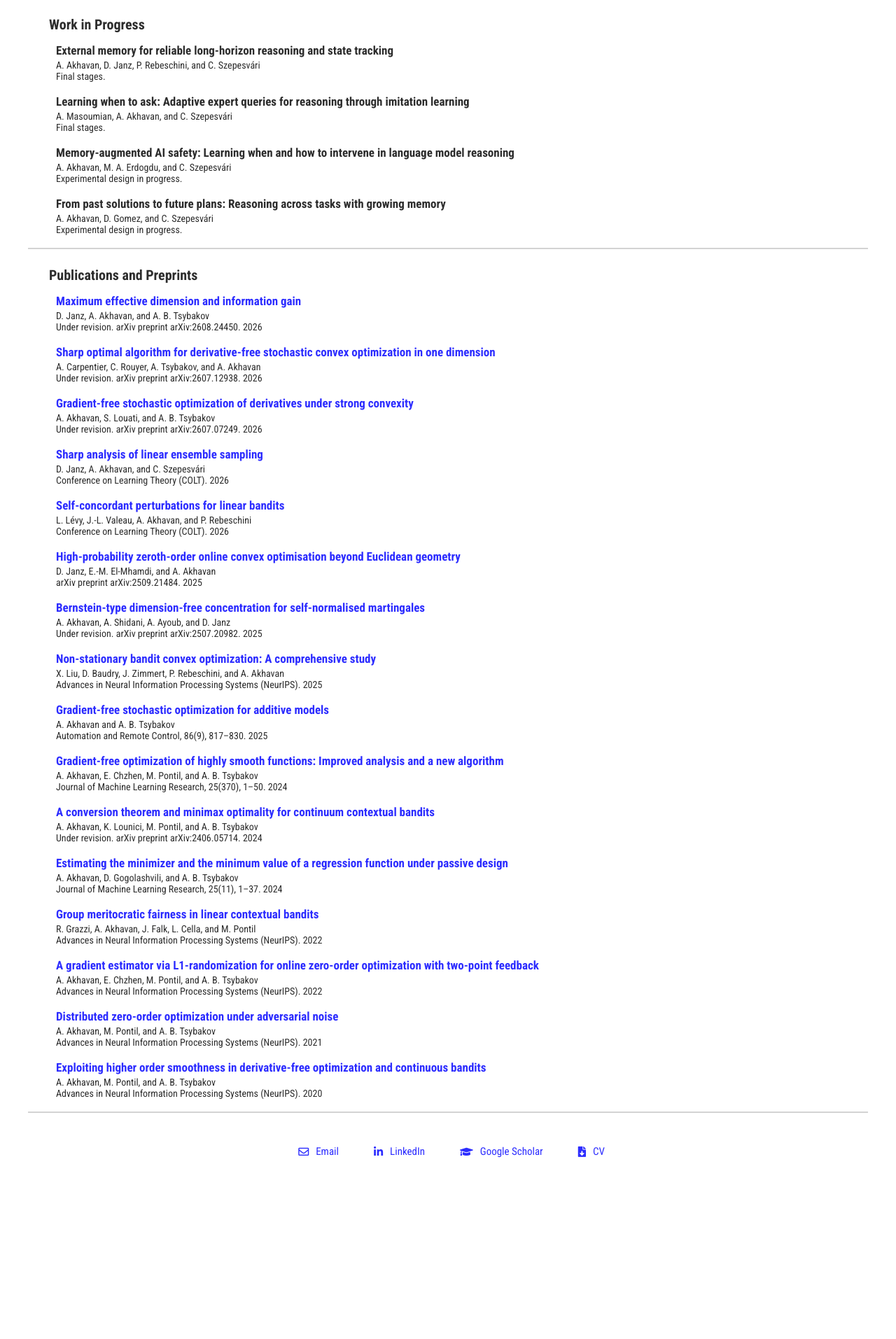
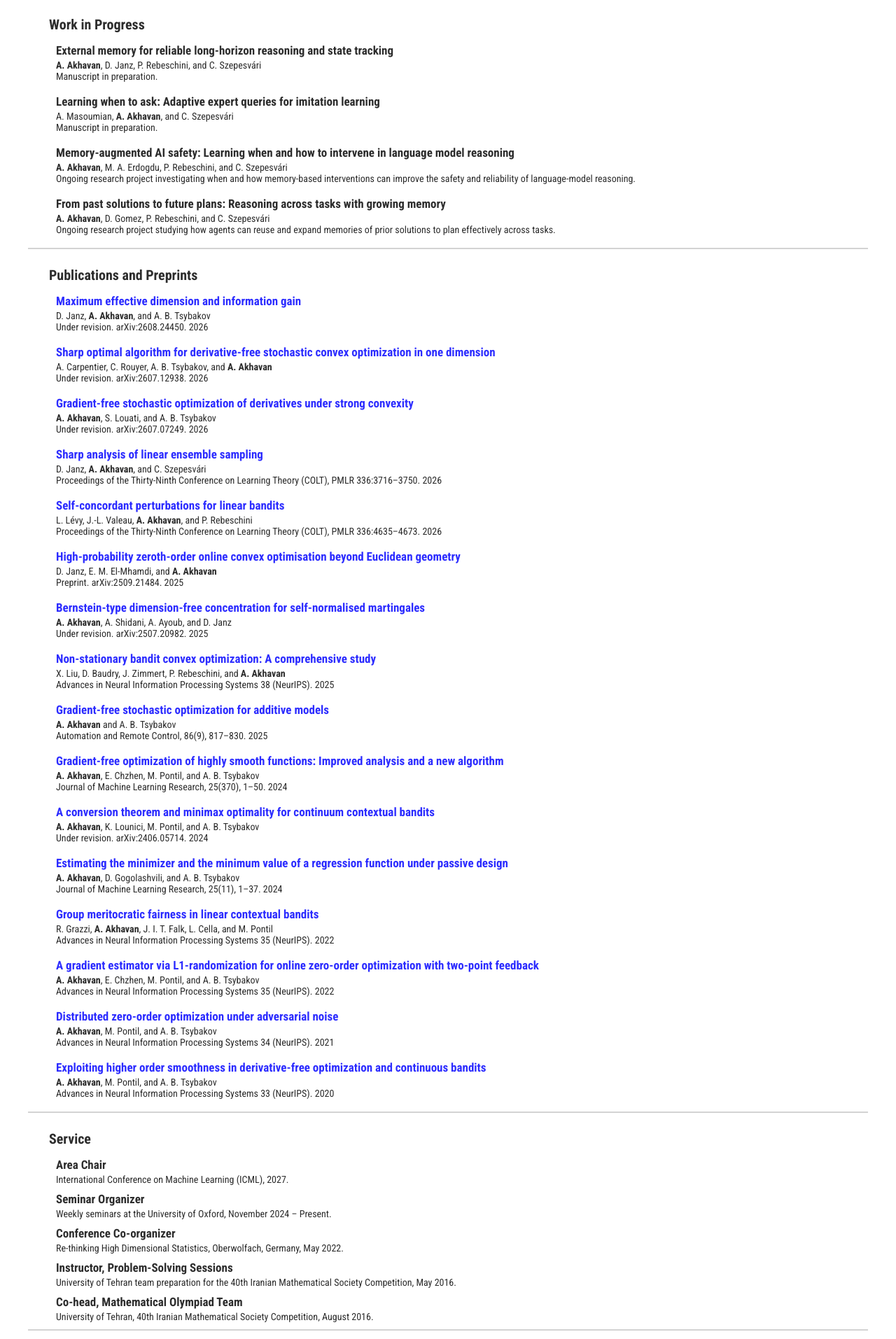
Before and after one commit to AryaAkhavan/aryaakhavan.github.io, a plain HTML site: page index.html in a window 1280 px wide. Shown: the part 1047-2960 px from the top of the page at 70% size. Before the commit the page ends 2752 px from the top, so only its background shows below. Drawn offline with Linux system fonts and the light colour scheme.

Commit message:
Refine projects publications and service

```diff
--- a/index.html
+++ b/index.html
@@ -121,23 +121,23 @@
           <ul class="new-section-middle-section-publication-list">
             <li>
               <strong class="publication-title">External memory for reliable long-horizon reasoning and state tracking</strong>
-              <p>A. Akhavan, D. Janz, P. Rebeschini, and C. Szepesvári</p>
-              <p>Final stages.</p>
+              <p><strong>A. Akhavan</strong>, D. Janz, P. Rebeschini, and C. Szepesvári</p>
+              <p>Manuscript in preparation.</p>
             </li>
             <li>
-              <strong class="publication-title">Learning when to ask: Adaptive expert queries for reasoning through imitation learning</strong>
-              <p>A. Masoumian, A. Akhavan, and C. Szepesvári</p>
-              <p>Final stages.</p>
+              <strong class="publication-title">Learning when to ask: Adaptive expert queries for imitation learning</strong>
+              <p>A. Masoumian, <strong>A. Akhavan</strong>, and C. Szepesvári</p>
+              <p>Manuscript in preparation.</p>
             </li>
             <li>
               <strong class="publication-title">Memory-augmented AI safety: Learning when and how to intervene in language model reasoning</strong>
-              <p>A. Akhavan, M. A. Erdogdu, and C. Szepesvári</p>
-              <p>Experimental design in progress.</p>
+              <p><strong>A. Akhavan</strong>, M. A. Erdogdu, P. Rebeschini, and C. Szepesvári</p>
+              <p>Ongoing research project investigating when and how memory-based interventions can improve the safety and reliability of language-model reasoning.</p>
             </li>
             <li>
               <strong class="publication-title">From past solutions to future plans: Reasoning across tasks with growing memory</strong>
-              <p>A. Akhavan, D. Gomez, and C. Szepesvári</p>
-              <p>Experimental design in progress.</p>
+              <p><strong>A. Akhavan</strong>, D. Gomez, P. Rebeschini, and C. Szepesvári</p>
+              <p>Ongoing research project studying how agents can reuse and expand memories of prior solutions to plan effectively across tasks.</p>
             </li>
           </ul>
         </section>
@@ -153,8 +153,8 @@
               >
                 <strong>Maximum effective dimension and information gain</strong>
               </a>
-              <p>D. Janz, A. Akhavan, and A. B. Tsybakov</p>
-              <p>Under revision. arXiv preprint arXiv:2608.24450. 2026</p>
+              <p>D. Janz, <strong>A. Akhavan</strong>, and A. B. Tsybakov</p>
+              <p>Under revision. arXiv:2608.24450. 2026</p>
             </li>
             <li>
               <a
@@ -164,8 +164,8 @@
               >
                 <strong>Sharp optimal algorithm for derivative-free stochastic convex optimization in one dimension</strong>
               </a>
-              <p>A. Carpentier, C. Rouyer, A. Tsybakov, and A. Akhavan</p>
-              <p>Under revision. arXiv preprint arXiv:2607.12938. 2026</p>
+              <p>A. Carpentier, C. Rouyer, A. B. Tsybakov, and <strong>A. Akhavan</strong></p>
+              <p>Under revision. arXiv:2607.12938. 2026</p>
             </li>
             <li>
               <a
@@ -175,30 +175,30 @@
               >
                 <strong>Gradient-free stochastic optimization of derivatives under strong convexity</strong>
               </a>
-              <p>A. Akhavan, S. Louati, and A. B. Tsybakov</p>
-              <p>Under revision. arXiv preprint arXiv:2607.07249. 2026</p>
+              <p><strong>A. Akhavan</strong>, S. Louati, and A. B. Tsybakov</p>
+              <p>Under revision. arXiv:2607.07249. 2026</p>
             </li>
             <li>
               <a
                 target="_blank"
                 rel="noopener noreferrer"
-                href="https://arxiv.org/abs/2602.08026"
+                href="https://proceedings.mlr.press/v336/janz26a.html"
               >
                 <strong>Sharp analysis of linear ensemble sampling</strong>
               </a>
-              <p>D. Janz, A. Akhavan, and C. Szepesvári</p>
-              <p>Conference on Learning Theory (COLT). 2026</p>
+              <p>D. Janz, <strong>A. Akhavan</strong>, and C. Szepesvári</p>
+              <p>Proceedings of the Thirty-Ninth Conference on Learning Theory (COLT), PMLR 336:3716–3750. 2026</p>
             </li>
             <li>
               <a
                 target="_blank"
                 rel="noopener noreferrer"
-                href="https://arxiv.org/abs/2510.24187"
+                href="https://proceedings.mlr.press/v336/levy26a.html"
               >
                 <strong>Self-concordant perturbations for linear bandits</strong>
               </a>
-              <p>L. Lévy, J.-L. Valeau, A. Akhavan, and P. Rebeschini</p>
-              <p>Conference on Learning Theory (COLT). 2026</p>
+              <p>L. Lévy, J.-L. Valeau, <strong>A. Akhavan</strong>, and P. Rebeschini</p>
+              <p>Proceedings of the Thirty-Ninth Conference on Learning Theory (COLT), PMLR 336:4635–4673. 2026</p>
             </li>
             <li>
               <a
@@ -208,8 +208,8 @@
               >
                 <strong>High-probability zeroth-order online convex optimisation beyond Euclidean geometry</strong>
               </a>
-              <p>D. Janz, E.-M. El-Mhamdi, and A. Akhavan</p>
-              <p>arXiv preprint arXiv:2509.21484. 2025</p>
+              <p>D. Janz, E. M. El-Mhamdi, and <strong>A. Akhavan</strong></p>
+              <p>Preprint. arXiv:2509.21484. 2025</p>
             </li>
             <li>
               <a
@@ -219,95 +219,121 @@
               >
                 <strong>Bernstein-type dimension-free concentration for self-normalised martingales</strong>
               </a>
-              <p>A. Akhavan, A. Shidani, A. Ayoub, and D. Janz</p>
-              <p>Under revision. arXiv preprint arXiv:2507.20982. 2025</p>
+              <p><strong>A. Akhavan</strong>, A. Shidani, A. Ayoub, and D. Janz</p>
+              <p>Under revision. arXiv:2507.20982. 2025</p>
             </li>
             <li>
-              <a target="_blank" rel="noopener noreferrer" href="https://arxiv.org/abs/2506.02980">
+              <a target="_blank" rel="noopener noreferrer" href="https://proceedings.neurips.cc/paper_files/paper/2025/hash/5eaa54503005d9125ad6aa3044e912d8-Abstract-Conference.html">
                 <strong>Non-stationary bandit convex optimization: A comprehensive study</strong>
               </a>
-              <p>X. Liu, D. Baudry, J. Zimmert, P. Rebeschini, and A. Akhavan</p>
-              <p>Advances in Neural Information Processing Systems (NeurIPS). 2025</p>
+              <p>X. Liu, D. Baudry, J. Zimmert, P. Rebeschini, and <strong>A. Akhavan</strong></p>
+              <p>Advances in Neural Information Processing Systems 38 (NeurIPS). 2025</p>
             </li>
             <li>
-              <a target="_blank" rel="noopener noreferrer" href="https://arxiv.org/abs/2503.02131">
+              <a target="_blank" rel="noopener noreferrer" href="https://doi.org/10.31857/S0005117925090026">
                 <strong>Gradient-free stochastic optimization for additive models</strong>
               </a>
-              <p>A. Akhavan and A. B. Tsybakov</p>
+              <p><strong>A. Akhavan</strong> and A. B. Tsybakov</p>
               <p>Automation and Remote Control, 86(9), 817–830. 2025</p>
             </li>
             <li>
               <a
                 target="_blank"
                 rel="noopener noreferrer"
-                href="https://scholar.google.com/citations?view_op=view_citation&amp;hl=en&amp;user=lopam2wAAAAJ&amp;citation_for_view=lopam2wAAAAJ:IjCSPb-OGe4C"
+                href="https://www.jmlr.org/papers/v25/23-0733.html"
               >
                 <strong>Gradient-free optimization of highly smooth functions: Improved analysis and a new algorithm</strong>
               </a>
-              <p>A. Akhavan, E. Chzhen, M. Pontil, and A. B. Tsybakov</p>
+              <p><strong>A. Akhavan</strong>, E. Chzhen, M. Pontil, and A. B. Tsybakov</p>
               <p>Journal of Machine Learning Research, 25(370), 1–50. 2024</p>
             </li>
             <li>
               <a target="_blank" rel="noopener noreferrer" href="https://arxiv.org/abs/2406.05714">
                 <strong>A conversion theorem and minimax optimality for continuum contextual bandits</strong>
               </a>
-              <p>A. Akhavan, K. Lounici, M. Pontil, and A. B. Tsybakov</p>
-              <p>Under revision. arXiv preprint arXiv:2406.05714. 2024</p>
+              <p><strong>A. Akhavan</strong>, K. Lounici, M. Pontil, and A. B. Tsybakov</p>
+              <p>Under revision. arXiv:2406.05714. 2024</p>
             </li>
             <li>
               <a
                 target="_blank"
                 rel="noopener noreferrer"
-                href="https://scholar.google.com/citations?view_op=view_citation&amp;hl=en&amp;user=lopam2wAAAAJ&amp;citation_for_view=lopam2wAAAAJ:Tyk-4Ss8FVUC"
+                href="https://www.jmlr.org/papers/v25/22-1396.html"
               >
                 <strong>Estimating the minimizer and the minimum value of a regression function under passive design</strong>
               </a>
-              <p>A. Akhavan, D. Gogolashvili, and A. B. Tsybakov</p>
+              <p><strong>A. Akhavan</strong>, D. Gogolashvili, and A. B. Tsybakov</p>
               <p>Journal of Machine Learning Research, 25(11), 1–37. 2024</p>
             </li>
             <li>
               <a
                 target="_blank"
                 rel="noopener noreferrer"
-                href="https://scholar.google.com/citations?view_op=view_citation&amp;hl=en&amp;user=lopam2wAAAAJ&amp;citation_for_view=lopam2wAAAAJ:2osOgNQ5qMEC"
+                href="https://proceedings.neurips.cc/paper_files/paper/2022/hash/9a1dab894ce96cb8339c2fadd85a100b-Abstract-Conference.html"
               >
                 <strong>Group meritocratic fairness in linear contextual bandits</strong>
               </a>
-              <p>R. Grazzi, A. Akhavan, J. Falk, L. Cella, and M. Pontil</p>
-              <p>Advances in Neural Information Processing Systems (NeurIPS). 2022</p>
+              <p>R. Grazzi, <strong>A. Akhavan</strong>, J. I. T. Falk, L. Cella, and M. Pontil</p>
+              <p>Advances in Neural Information Processing Systems 35 (NeurIPS). 2022</p>
             </li>
             <li>
               <a
                 target="_blank"
                 rel="noopener noreferrer"
-                href="https://scholar.google.com/citations?view_op=view_citation&amp;hl=en&amp;user=lopam2wAAAAJ&amp;citation_for_view=lopam2wAAAAJ:9yKSN-GCB0IC"
+                href="https://proceedings.neurips.cc/paper_files/paper/2022/hash/329ef22fd8cb68223d5df09a037f7dd9-Abstract-Conference.html"
               >
                 <strong>A gradient estimator via L1-randomization for online zero-order optimization with two-point feedback</strong>
               </a>
-              <p>A. Akhavan, E. Chzhen, M. Pontil, and A. B. Tsybakov</p>
-              <p>Advances in Neural Information Processing Systems (NeurIPS). 2022</p>
+              <p><strong>A. Akhavan</strong>, E. Chzhen, M. Pontil, and A. B. Tsybakov</p>
+              <p>Advances in Neural Information Processing Systems 35 (NeurIPS). 2022</p>
             </li>
             <li>
               <a
                 target="_blank"
                 rel="noopener noreferrer"
-                href="https://scholar.google.com/citations?view_op=view_citation&amp;hl=en&amp;user=lopam2wAAAAJ&amp;citation_for_view=lopam2wAAAAJ:u-x6o8ySG0sC"
+                href="https://proceedings.neurips.cc/paper_files/paper/2021/hash/5487e79fa0ccd0b79e5d4a4c8ced005d-Abstract.html"
               >
                 <strong>Distributed zero-order optimization under adversarial noise</strong>
               </a>
-              <p>A. Akhavan, M. Pontil, and A. B. Tsybakov</p>
-              <p>Advances in Neural Information Processing Systems (NeurIPS). 2021</p>
+              <p><strong>A. Akhavan</strong>, M. Pontil, and A. B. Tsybakov</p>
+              <p>Advances in Neural Information Processing Systems 34 (NeurIPS). 2021</p>
             </li>
             <li>
               <a
                 target="_blank"
                 rel="noopener noreferrer"
-                href="https://scholar.google.com/citations?view_op=view_citation&amp;hl=en&amp;user=lopam2wAAAAJ&amp;citation_for_view=lopam2wAAAAJ:u5HHmVD_uO8C"
+                href="https://proceedings.neurips.cc/paper_files/paper/2020/hash/6646b06b90bd13dabc11ddba01270d23-Abstract.html"
               >
                 <strong>Exploiting higher order smoothness in derivative-free optimization and continuous bandits</strong>
               </a>
-              <p>A. Akhavan, M. Pontil, and A. B. Tsybakov</p>
-              <p>Advances in Neural Information Processing Systems (NeurIPS). 2020</p>
+              <p><strong>A. Akhavan</strong>, M. Pontil, and A. B. Tsybakov</p>
+              <p>Advances in Neural Information Processing Systems 33 (NeurIPS). 2020</p>
+            </li>
+          </ul>
+        </section>
+        <div class="horizontal-line"></div>
+        <section class="new-section-middle-section">
+          <h2>Service</h2>
+          <ul class="new-section-middle-section-publication-list">
+            <li>
+              <strong class="publication-title">Area Chair</strong>
+              <p>International Conference on Machine Learning (ICML), 2027.</p>
+            </li>
+            <li>
+              <strong class="publication-title">Seminar Organizer</strong>
+              <p>Weekly seminars at the University of Oxford, November 2024 – Present.</p>
+            </li>
+            <li>
+              <strong class="publication-title">Conference Co-organizer</strong>
+              <p>Re-thinking High Dimensional Statistics, Oberwolfach, Germany, May 2022.</p>
+            </li>
+            <li>
+              <strong class="publication-title">Instructor, Problem-Solving Sessions</strong>
+              <p>University of Tehran team preparation for the 40th Iranian Mathematical Society Competition, May 2016.</p>
+            </li>
+            <li>
+              <strong class="publication-title">Co-head, Mathematical Olympiad Team</strong>
+              <p>University of Tehran, 40th Iranian Mathematical Society Competition, August 2016.</p>
             </li>
           </ul>
         </section>
```
Also changed, not shown: 1 other file.
